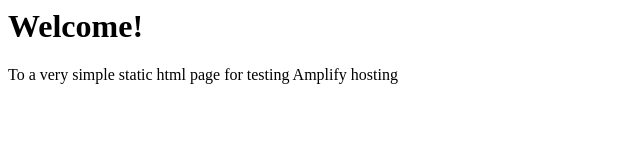
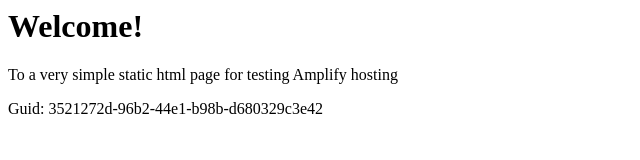
Before and after one commit to aws-aemilia-gru/Github-PR-Commit-Integration-Test-DoNotTouch-GitHubAutoBuildCanaryTest-v1-preprod-sa-east-1, a website: page src/index.html in a window 1280 px wide. Shown: the whole page, without its empty margins (0-640 px from the left). Drawn offline with Linux system fonts and the light colour scheme.

Commit message:
commit from integ tests

```diff
--- a/src/index.html
+++ b/src/index.html
@@ -1,3 +1,5 @@
+
+
 <html lang="en">
 
 <head>
@@ -10,6 +12,6 @@
 <body>
     <h1>Welcome!</h1>
     <p>To a very simple static html page for testing Amplify hosting</p>
-</body>
+    <p>Guid: 3521272d-96b2-44e1-b98b-d680329c3e42</p></body>
 
 </html>
```
